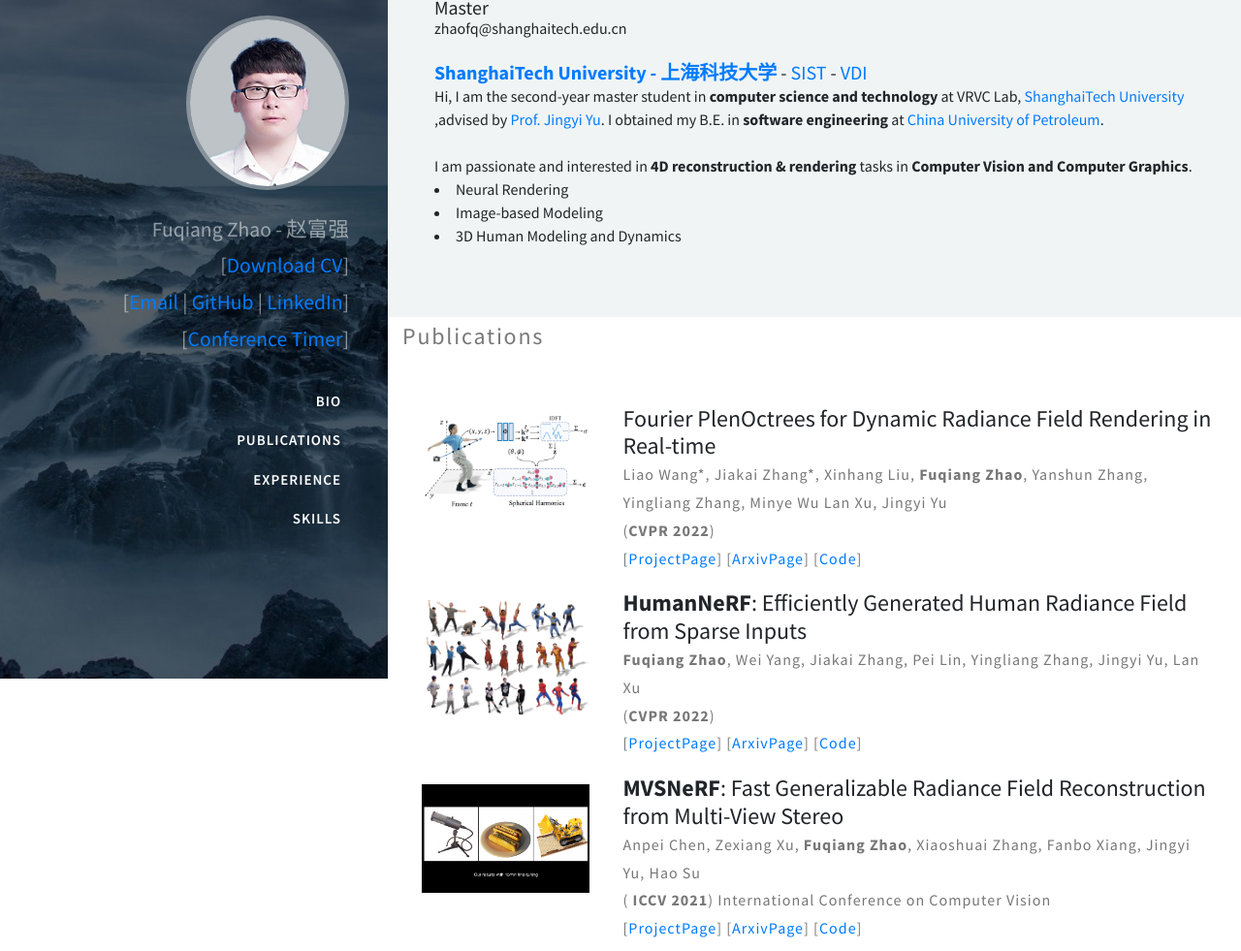
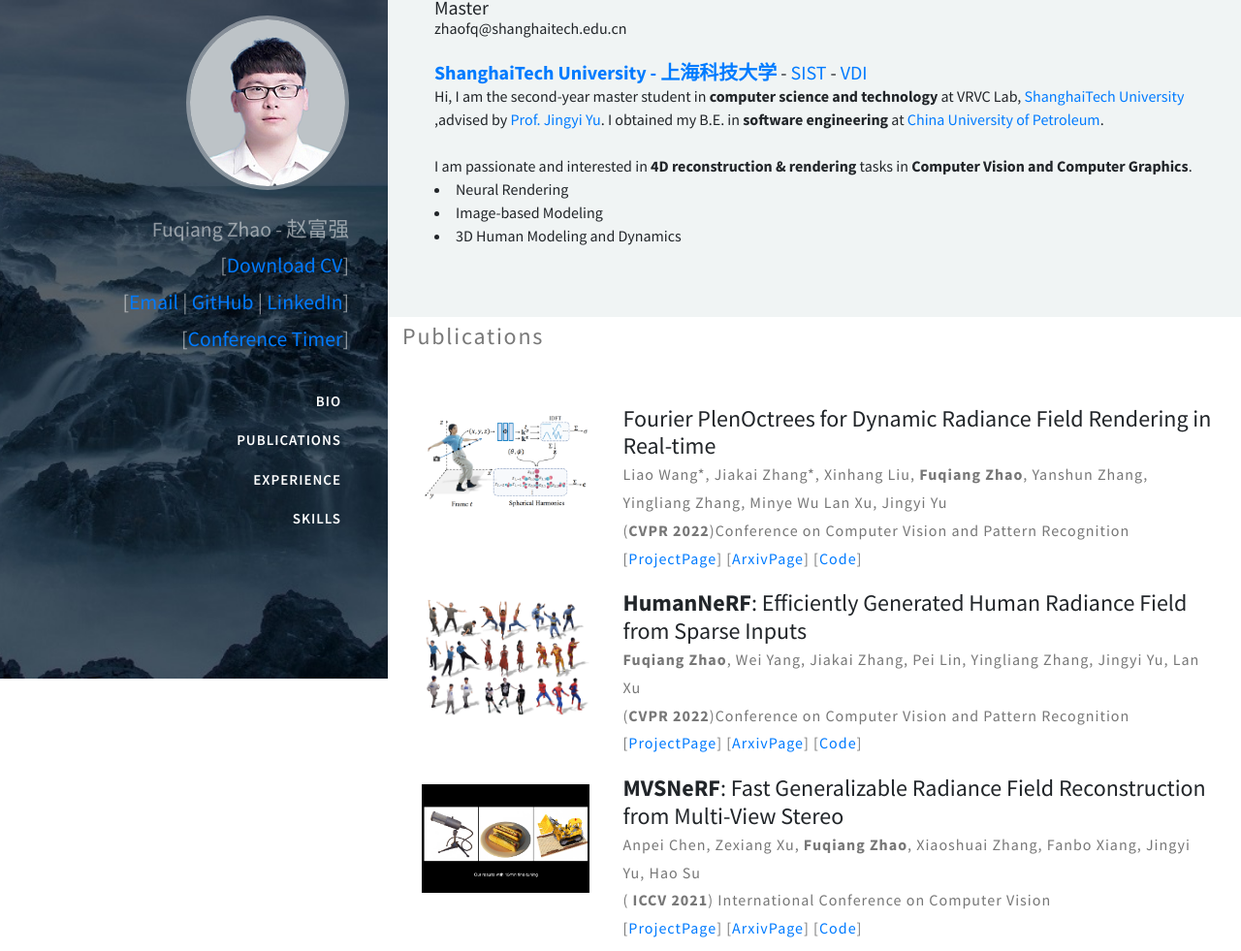
Before and after one commit to zhaofuq/zhaofuq.github.io, a plain HTML site: page index.html in a window 1280 px wide. Shown: the part 100-1081 px from the top of the page at 97% size. Drawn offline with Linux system fonts and the light colour scheme.

Commit message:
confrence

```diff
--- a/index.html
+++ b/index.html
@@ -116,7 +116,7 @@
               </h4>
               <p>Liao Wang*, Jiakai Zhang*, Xinhang Liu, <strong>Fuqiang Zhao</strong>, Yanshun Zhang, Yingliang Zhang, Minye Wu Lan Xu, Jingyi Yu<br>
               </p>
-              <p>(<strong>CVPR 2022</strong>)</p>
+              <p>(<strong>CVPR 2022</strong>)Conference on Computer Vision and Pattern Recognition</p>
               <!-- <p class="text-left">We present TightCap, a data-driven scheme to capture both the human shape and dressed garments accurately with only a single 3D human scan. </p> -->
               <p>[<a href="https://aoliao12138.github.io/FPO/">ProjectPage</a>]
                 [<a href="https://arxiv.org/abs/2202.08614">ArxivPage</a>]
@@ -128,23 +128,7 @@
             </div>
             <!-- .Service-content ends here -->
           </div>
-          <!-- <div class="row paper-box">
-            <div class="col-md-3 col-12 paper_img">
-              <img
-                src="files/Paper/neuvv.png" width="90%" playsinline=""
-                autoplay="autoplay" loop="loop" preload="" muted="" alt="Popup Image" class="img-fluid" />
-              </div>
-            <div class="col-md-9 col-12 paper-content">
-              <h4><strong>NeuVV</strong>: Neural Volumetric Videos with Immersive Rendering and Editing<br>
-              </h4>
-              <p>Jiakai Zhang, Liao Wang, Xinhang Liu, <strong>Fuqiang Zhao</strong>, Minzhang Li, Haizhao Dai, Boyuan Zhang, Wei Yang, Lan Xu, Jingyi Yu<br>
-              </p>
-              <p>(<strong>arxiv 2022</strong>)</p>
-              <p>
-                [<a href="https://arxiv.org/pdf/2202.06088.pdf">ArxivPage</a>]
-              </p>
-            </div>
-          </div> -->
+
           <div class="row paper-box">
             <div class="col-md-3 col-12 paper_img">
               <img
@@ -157,7 +141,7 @@
               </h4>
               <p><strong>Fuqiang Zhao</strong>, Wei Yang, Jiakai Zhang, Pei Lin, Yingliang Zhang, Jingyi Yu, Lan Xu<br>
               </p>
-              <p>(<strong>CVPR 2022</strong>)</p>
+              <p>(<strong>CVPR 2022</strong>)Conference on Computer Vision and Pattern Recognition</p>
               <!-- <p class="text-left">We propose SportsCap – the first approach for simultaneously capturing 3D human motions and understanding fine-grained actions from monocular challenging sports video input. </p> -->
               <p>[<a href="https://zhaofuq.github.io/humannerf/">ProjectPage</a>]
                 [<a href="https://arxiv.org/pdf/2112.02789.pdf">ArxivPage</a>]
```
